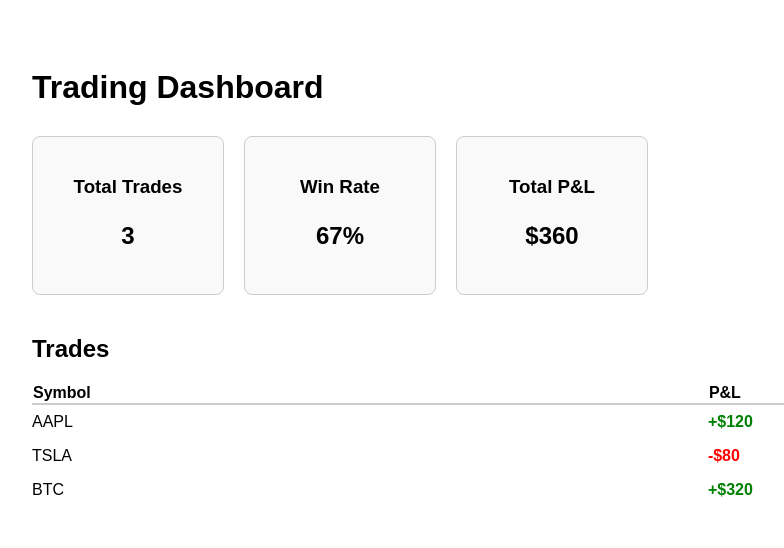
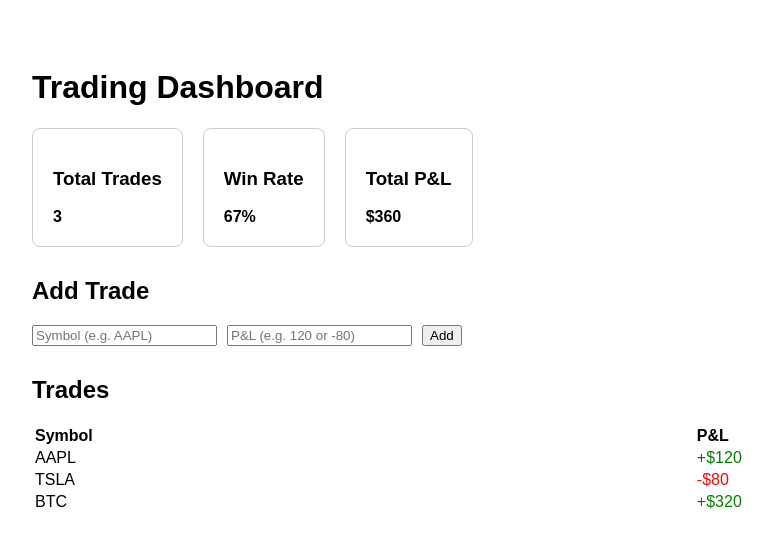
Before and after one commit to nn6vgzby7x-cell/trading-dashboard, a React (Create React App) app: page / in a window 1280 px wide. Shown: the top 548 px of the page, without its empty margins (16-800 px from the left). Built offline with nearby package versions, Linux system fonts and the light colour scheme.

Commit message:
Update App.js
Add trade input form with live stats calculation

```diff
--- a/src/App.js
+++ b/src/App.js
@@ -1,74 +1,79 @@
+import { useState } from "react";
+
 export default function App() {
-  const stats = [
-    { label: "Total Trades", value: 3 },
-    { label: "Win Rate", value: "67%" },
-    { label: "Total P&L", value: "$360" },
-  ];
-
-  const trades = [
+  const [trades, setTrades] = useState([
     { symbol: "AAPL", pnl: 120 },
     { symbol: "TSLA", pnl: -80 },
     { symbol: "BTC", pnl: 320 },
-  ];
+  ]);
+
+  const [symbol, setSymbol] = useState("");
+  const [pnl, setPnl] = useState("");
+
+  const totalTrades = trades.length;
+  const wins = trades.filter(t => t.pnl > 0).length;
+  const winRate = totalTrades ? Math.round((wins / totalTrades) * 100) + "%" : "0%";
+  const totalPnL = trades.reduce((sum, t) => sum + t.pnl, 0);
+
+  const addTrade = (e) => {
+    e.preventDefault();
+    if (!symbol || pnl === "") return;
+
+    setTrades([...trades, { symbol: symbol.toUpperCase(), pnl: Number(pnl) }]);
+    setSymbol("");
+    setPnl("");
+  };
 
   return (
     <div style={{ padding: 40, fontFamily: "Arial" }}>
       <h1>Trading Dashboard</h1>
 
-      {/* Cards */}
-      <div style={{ display: "flex", gap: 20, marginTop: 30 }}>
-        {stats.map((stat, index) => (
-          <div
-            key={index}
-            style={{
-              border: "1px solid #ccc",
-              borderRadius: 8,
-              padding: 20,
-              minWidth: 150,
-              textAlign: "center",
-              background: "#f9f9f9",
-            }}
-          >
-            <h3>{stat.label}</h3>
-            <p style={{ fontSize: 24, fontWeight: "bold" }}>
-              {stat.value}
-            </p>
+      {/* Stats */}
+      <div style={{ display: "flex", gap: 20, marginTop: 20 }}>
+        {[
+          { label: "Total Trades", value: totalTrades },
+          { label: "Win Rate", value: winRate },
+          { label: "Total P&L", value: `$${totalPnL}` },
+        ].map((s, i) => (
+          <div key={i} style={{ border: "1px solid #ccc", padding: 20, borderRadius: 8 }}>
+            <h3>{s.label}</h3>
+            <strong>{s.value}</strong>
           </div>
         ))}
       </div>
 
+      {/* Add Trade Form */}
+      <h2 style={{ marginTop: 30 }}>Add Trade</h2>
+      <form onSubmit={addTrade} style={{ display: "flex", gap: 10 }}>
+        <input
+          placeholder="Symbol (e.g. AAPL)"
+          value={symbol}
+          onChange={(e) => setSymbol(e.target.value)}
+        />
+        <input
+          placeholder="P&L (e.g. 120 or -80)"
+          type="number"
+          value={pnl}
+          onChange={(e) => setPnl(e.target.value)}
+        />
+        <button type="submit">Add</button>
+      </form>
+
       {/* Trades Table */}
-      <h2 style={{ marginTop: 40 }}>Trades</h2>
-
-      <table
-        style={{
-          width: "100%",
-          borderCollapse: "collapse",
-          marginTop: 10,
-        }}
-      >
+      <h2 style={{ marginTop: 30 }}>Trades</h2>
+      <table width="100%">
         <thead>
           <tr>
-            <th style={{ borderBottom: "2px solid #ccc", textAlign: "left" }}>
-              Symbol
-            </th>
-            <th style={{ borderBottom: "2px solid #ccc", textAlign: "left" }}>
-              P&L
-            </th>
+            <th align="left">Symbol</th>
+            <th align="left">P&L</th>
           </tr>
         </thead>
         <tbody>
-          {trades.map((trade, index) => (
-            <tr key={index}>
-              <td style={{ padding: "8px 0" }}>{trade.symbol}</td>
-              <td
-                style={{
-                  padding: "8px 0",
-                  color: trade.pnl >= 0 ? "green" : "red",
-                  fontWeight: "bold",
-                }}
-              >
-                {trade.pnl >= 0 ? "+" : "-"}${Math.abs(trade.pnl)}
+          {trades.map((t, i) => (
+            <tr key={i}>
+              <td>{t.symbol}</td>
+              <td style={{ color: t.pnl >= 0 ? "green" : "red" }}>
+                {t.pnl >= 0 ? "+" : "-"}${Math.abs(t.pnl)}
               </td>
             </tr>
           ))}
```
